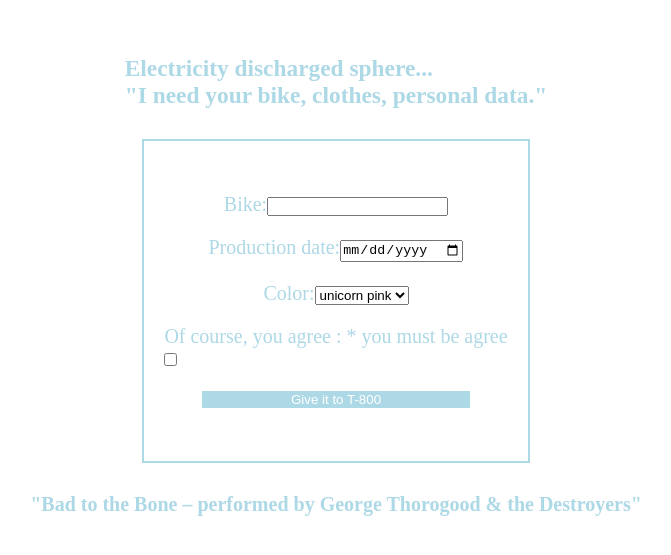
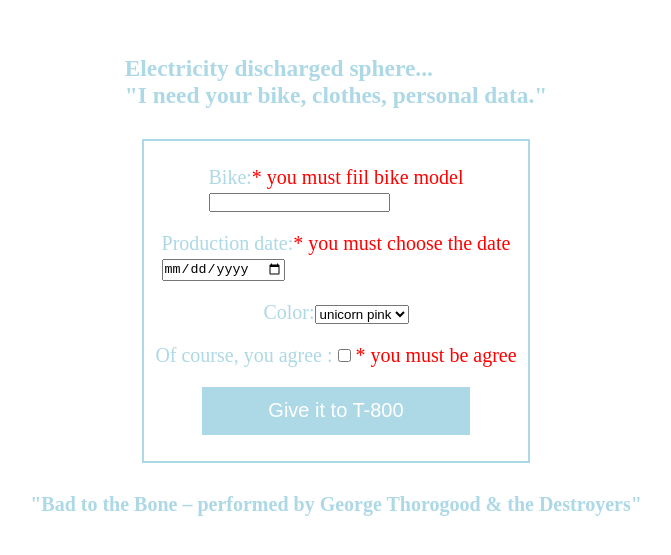
Before and after one commit to gonzjv/react, a React app in the folder react-forms/: page / in a window 1280 px wide. Shown: the part 115-670 px from the top of the page, without its empty margins (304-975 px from the left). Built offline with nearby package versions, Linux system fonts and the light colour scheme.

Commit message:
feat: add production  date validation

```diff
--- a/react-forms/src/components/_library/select/select.tsx
+++ b/react-forms/src/components/_library/select/select.tsx
@@ -21,8 +21,8 @@ const Select = ({
       value={value}
       onChange={(event) => onChange(event.target.value)}
     >
-      {options.map((elem) => (
-        <option>{elem}</option>
+      {options.map((elem, id) => (
+        <option key={id}>{elem}</option>
       ))}
     </select>
   </label>
--- a/react-forms/src/components/app/app.tsx
+++ b/react-forms/src/components/app/app.tsx
@@ -5,7 +5,7 @@ import Card from './card/card';
 
 const App = (): JSX.Element => {
   const [formValues, SetFormValues] = useState([]);
-  console.log('formValues: ', formValues);
+  // console.log('formValues: ', formValues);
   return (
     <div className="app">
       <div>
--- a/react-forms/src/components/app/card/card.tsx
+++ b/react-forms/src/components/app/card/card.tsx
@@ -12,7 +12,10 @@ interface MyProps {
 const Card = ({ elem }: MyProps): JSX.Element => (
   <>
     <div className="card">
-      <p>{elem.bike}</p>
+      <p>
+        Bike:
+        {elem.bike}
+      </p>
       <p>
         Production date:
         {elem.prodDate}
--- a/react-forms/src/components/app/form/form.scss
+++ b/react-forms/src/components/app/form/form.scss
@@ -10,7 +10,19 @@
 }
 .sendButton {
   width: 70%;
+  height: 15%;
   background-color: lightblue;
   border: lightblue solid 1px;
   color: white;
+
+  font-size: 20px;
+  &:hover {
+    background-color: skyblue;
+    border: skyblue solid 1px;
+  }
+  &:active {
+    background-color: lemonchiffon;
+    border: lemonchiffon solid 1px;
+    color: skyblue;
+  }
 }
--- a/react-forms/src/components/app/form/form.tsx
+++ b/react-forms/src/components/app/form/form.tsx
@@ -1,8 +1,10 @@
-import React, { useEffect, useState } from 'react';
+import React, { useEffect, useRef, useState } from 'react';
 import Input from '../../_library/input/input';
 import Select from '../../_library/select/select';
 import './form.scss';
+import InputBike from './input-bike/input-bike';
 import InputCheckbox from './input-checkbox/input-checkbox';
+import InputDate from './input_date/input-date';
 
 interface MyProps {
   setFormValues: Function;
@@ -15,15 +17,24 @@ const Form = ({ setFormValues }: MyProps): JSX.Element => {
   const [agree, setAgree] = useState(false);
   const [errors, setErrors] = useState({});
 
+  const initailRender = useRef(true);
+
   useEffect(() => {
     validate();
-  }, [agree, bike]);
+  }, [bike, agree, prodDate, bikeColor]);
 
   const validate = () => {
     setErrors({});
     if (!agree) {
       setErrors((state) => ({ ...state, agree }));
     }
+    if (bike === '') {
+      setErrors((state) => ({ ...state, bike }));
+    }
+    if (prodDate === '') {
+      setErrors((state) => ({ ...state, prodDate }));
+    }
+    console.log('errors: ', errors);
   };
 
   const handleSubmit = (event: React.FormEvent) => {
@@ -33,24 +44,35 @@ const Form = ({ setFormValues }: MyProps): JSX.Element => {
         ...state,
         { bike, prodDate, bikeColor, agree },
       ]);
+    } else {
     }
-
-    // console.log('Bike: ', bike);
   };
   return (
     <form className="form" onSubmit={handleSubmit}>
-      <Input
-        type="text"
-        name="Bike"
+      <InputBike
         value={bike}
         onChange={setBike}
+        errorsBike={
+          Object.keys(errors).includes('bike')
+            ? true
+            : false
+        }
       />
-      <Input
+      <InputDate
+        value={prodDate}
+        onChange={setProdDate}
+        errorsDate={
+          Object.keys(errors).includes('prodDate')
+            ? true
+            : false
+        }
+      />
+      {/* <Input
         type="date"
         name="Production date"
         value={prodDate}
         onChange={setProdDate}
-      />
+      /> */}
       <Select
         name="Color"
         value={bikeColor}
@@ -59,10 +81,14 @@ const Form = ({ setFormValues }: MyProps): JSX.Element => {
       />
       <InputCheckbox
         onChange={setAgree}
-        errorsAgree={agree ? false : true}
+        errorsAgree={
+          Object.keys(errors).includes('agree')
+            ? true
+            : false
+        }
       />
       <input
-        disabled={agree ? false : true}
+        // disabled={agree ? false : true}
         className="sendButton"
         type="submit"
         value="Give it to T-800"
--- /dev/null
+++ b/react-forms/src/components/app/form/input-bike/input-bike.tsx
@@ -0,0 +1,32 @@
+import React from 'react';
+import './input-bike.scss';
+
+interface MyProps {
+  value: string;
+  onChange: Function;
+  errorsBike: boolean;
+}
+
+const InputBike = ({
+  value,
+  onChange,
+  errorsBike,
+}: MyProps): JSX.Element => (
+  <label htmlFor="bike">
+    <p>
+      Bike:
+      {errorsBike && (
+        <span className="valid-message">
+          * you must fiil bike model
+        </span>
+      )}
+    </p>
+    <input
+      type="text"
+      value={value}
+      name="text"
+      onChange={(event) => onChange(event.target.value)}
+    />
+  </label>
+);
+export default InputBike;
--- a/react-forms/src/components/app/form/input-checkbox/input-checkbox.scss
+++ b/react-forms/src/components/app/form/input-checkbox/input-checkbox.scss
@@ -0,0 +1,7 @@
+.valid-message {
+  color: red;
+}
+.agree-elem {
+  display: flex;
+  gap: 5px;
+}
--- a/react-forms/src/components/app/form/input-checkbox/input-checkbox.tsx
+++ b/react-forms/src/components/app/form/input-checkbox/input-checkbox.tsx
@@ -10,16 +10,18 @@ const InputCheckbox = ({
   onChange,
   errorsAgree,
 }: MyProps): JSX.Element => (
-  <label htmlFor="agree">
-    <p>
-      Of course, you agree :
-      {errorsAgree && <span> * you must be agree</span>}
-    </p>
+  <label className="agree-elem" htmlFor="agree">
+    <p>Of course, you agree : </p>
     <input
       type="checkbox"
       name="agree"
       onChange={() => onChange((prev: boolean) => !prev)}
     />
+    {errorsAgree && (
+      <span className="valid-message">
+        * you must be agree
+      </span>
+    )}
   </label>
 );
 export default InputCheckbox;
--- /dev/null
+++ b/react-forms/src/components/app/form/input_date/input-date.tsx
@@ -0,0 +1,32 @@
+import React from 'react';
+import './input-date.scss';
+
+interface MyProps {
+  value: string;
+  onChange: Function;
+  errorsDate: boolean;
+}
+
+const InputDate = ({
+  value,
+  onChange,
+  errorsDate,
+}: MyProps): JSX.Element => (
+  <label htmlFor="bike">
+    <p>
+      Production date:
+      {errorsDate && (
+        <span className="valid-message">
+          * you must choose the date
+        </span>
+      )}
+    </p>
+    <input
+      type="date"
+      value={value}
+      name="date"
+      onChange={(event) => onChange(event.target.value)}
+    />
+  </label>
+);
+export default InputDate;
```
Also changed, not shown: react-forms/src/components/app/form/input-bike/input-bike.scss (added), react-forms/src/components/app/form/input_date/input-date.scss (added).
